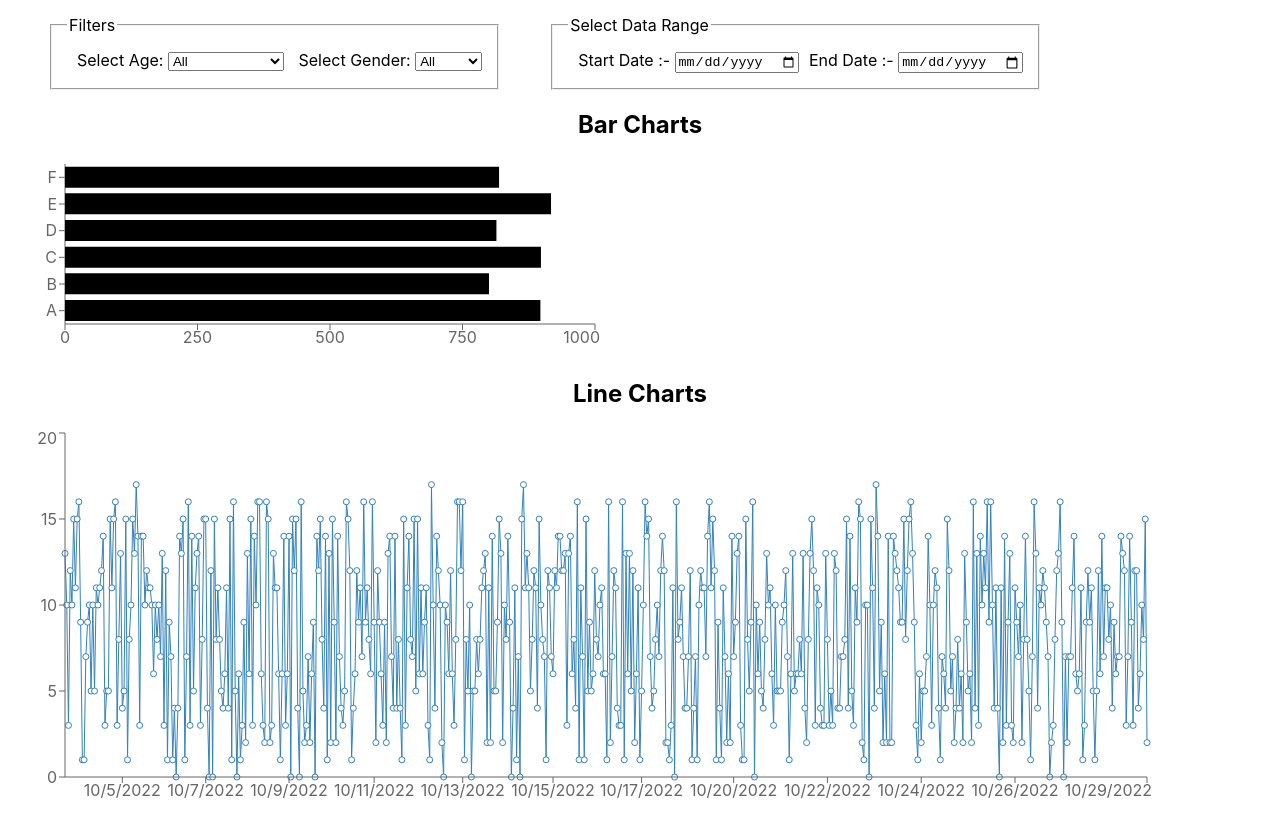
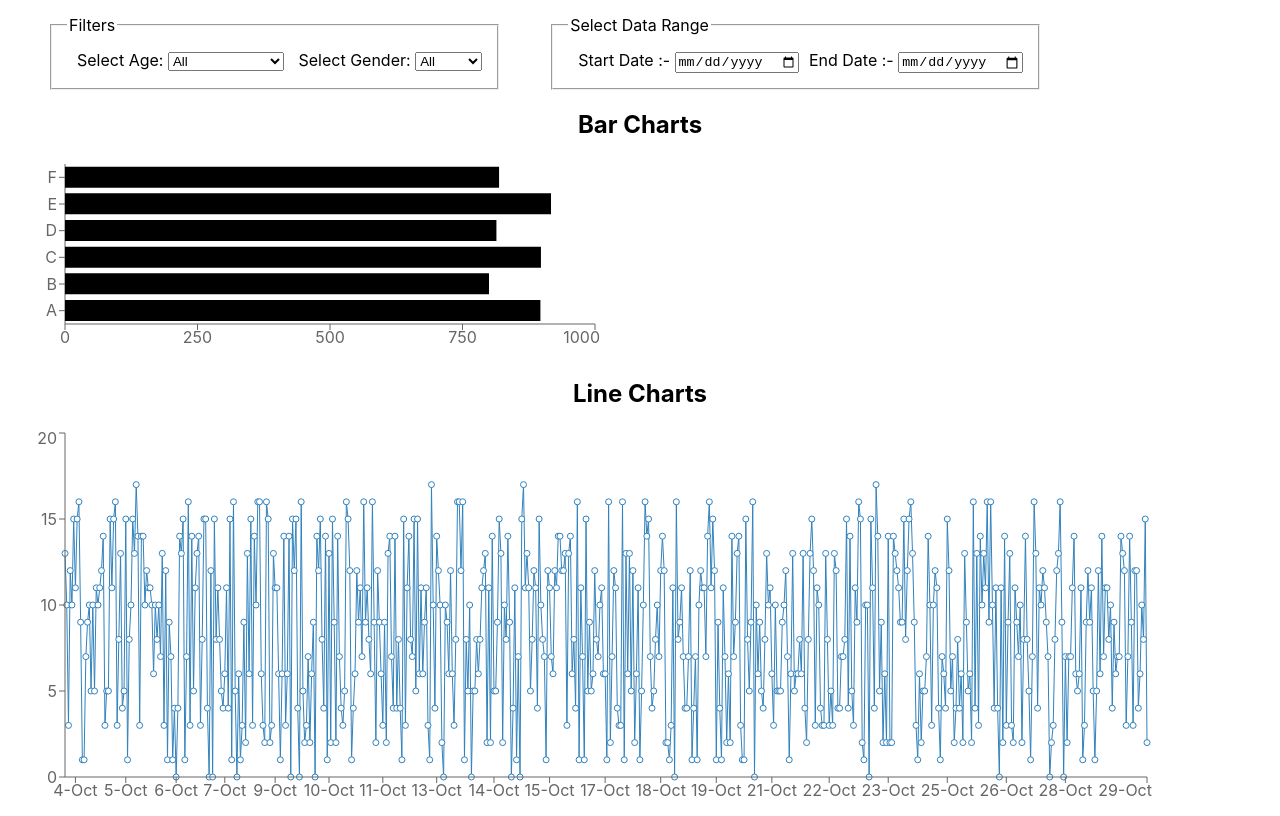
Before and after one commit to Jineshsonawat/charts, a React (Create React App) app: page / in a window 1280 px wide. Built offline with nearby package versions, Linux system fonts and the light colour scheme.

Commit message:
Changed the format of date in Line chart

```diff
--- a/src/customHooks.js
+++ b/src/customHooks.js
@@ -1,4 +1,4 @@
-import { modifiedUserData } from "./utils.js";
+import { formatDateForLineChart, modifiedUserData } from "./utils.js";
 import { useState } from "react";
 
 const useFIlter = () => {
@@ -71,7 +71,12 @@ const useFIlter = () => {
       }
     });
 
-  const filterDataOnBarClick = filteredData.filter((item) => {
+  const modifiedDateUserData = filteredData.map((item) => ({
+    ...item,
+    date: formatDateForLineChart(item.date),
+  }));
+
+  const filterDataOnBarClick = modifiedDateUserData.filter((item) => {
     if (barName === "All") {
       return true;
     } else {
--- a/src/utils.js
+++ b/src/utils.js
@@ -10,8 +10,8 @@ export const getAgeFilter = (selectedAge) => {
   return { firstElement, secondElement };
 };
 
-export const formatDate = (date) => {
-  const splitValues = date.split("/");
+export const formatDateForBar = (dateString) => {
+  const splitValues = dateString.split("/");
   const day = splitValues[0];
   const month = splitValues[1];
   const year = splitValues[2];
@@ -20,8 +20,19 @@ export const formatDate = (date) => {
   return newDate;
 };
 
+export const formatDateForLineChart = (dateString) => {
+  const convertedDate = new Date(dateString);
+  const monthName = convertedDate.toLocaleString("default", { month: "short" });
+  const date = convertedDate.getDate();
+
+  const formattedDate = `${date}-${monthName}`;
+  return formattedDate;
+};
+
+console.log(formatDateForLineChart("11/10/2022"));
+
 export const modifiedUserData = data.map((item) => ({
   ...item,
   workTime: Math.round(item.workTime / 60),
-  date: formatDate(item.date),
+  date: formatDateForBar(item.date),
 }));
```
